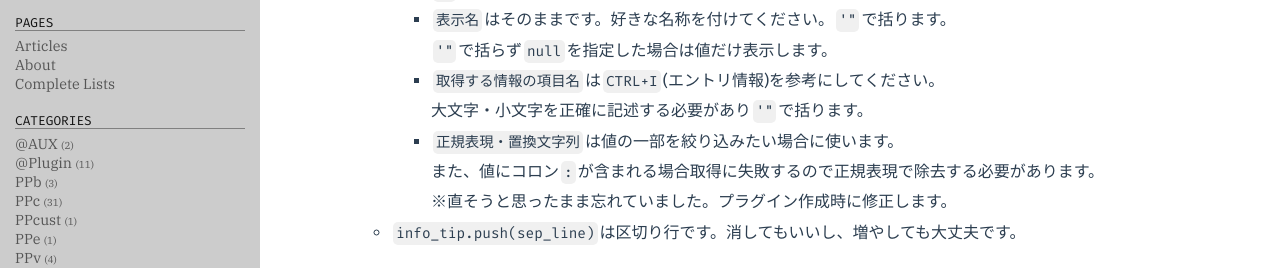
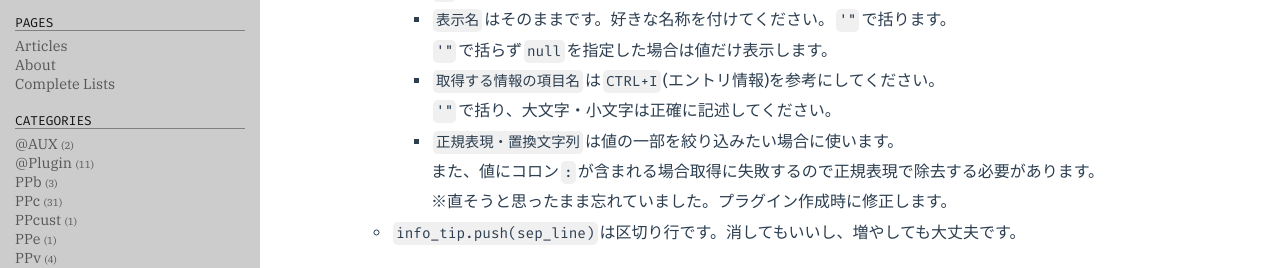
Before and after one commit to tar80/pages-pca, a Jekyll site: the page built from _posts/22-07-17-infotip.md, in a window 1280 px wide and 900 px high, scrolled down 1235 px. Shown: the part 184-452 px from the top of the window. Built offline with Jekyll 4.4.1, drawn with Linux system fonts in a browser that asks for light colours; some web fonts are replaced.

Commit message:
Refactor 記事を修正。

```diff
--- a/_posts/22-07-17-infotip.md
+++ b/_posts/22-07-17-infotip.md
@@ -44,7 +44,7 @@ PPxのエントリ情報表示方法はいくつかありますが、自分の
     - `表示名`はそのままです。好きな名称を付けてください。`'"`で括ります。
     `'"`で括らず`null`を指定した場合は値だけ表示します。
     - `取得する情報の項目名`は`CTRL+I`(エントリ情報)を参考にしてください。
-    大文字・小文字を正確に記述する必要があり`'"`で括ります。
+    `'"`で括り、大文字・小文字は正確に記述してください。
     - `正規表現・置換文字列`は値の一部を絞り込みたい場合に使います。
     また、値にコロン`:`が含まれる場合取得に失敗するので正規表現で除去する必要があります。
     ※直そうと思ったまま忘れていました。プラグイン作成時に修正します。
```
Also changed, not shown: _posts/19-01-12-mode_divideToDirectory.md (+1 -1 lines).
